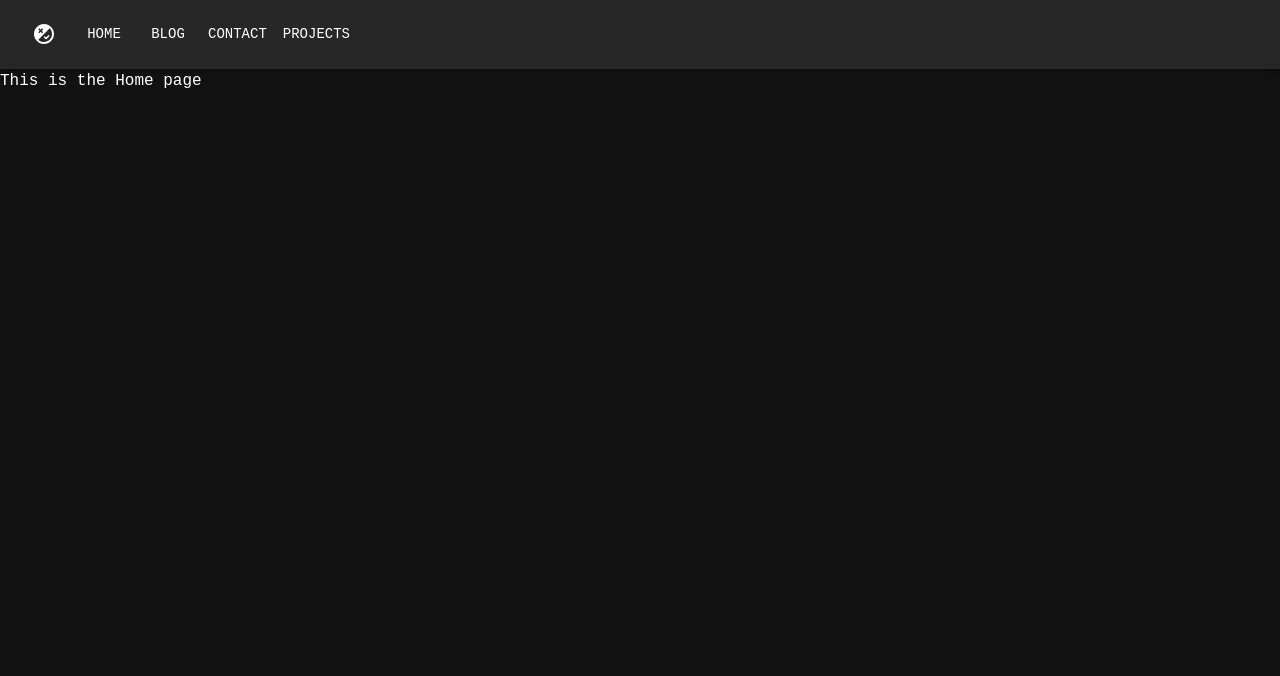
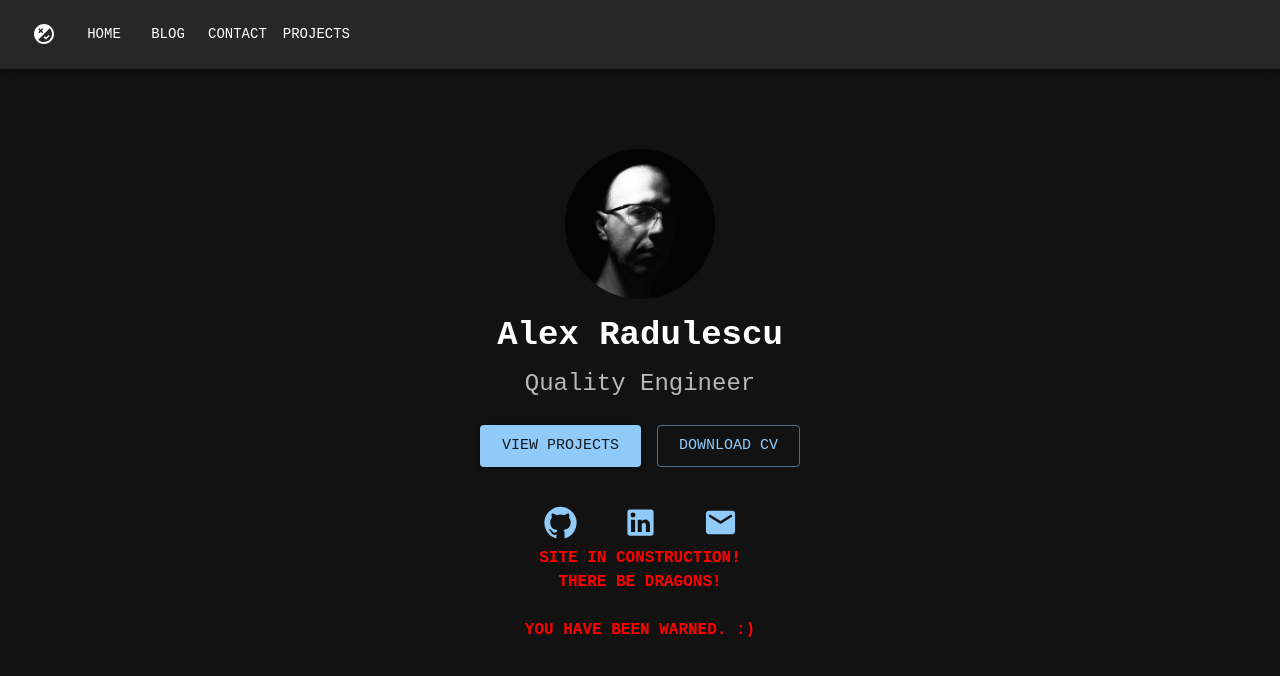
Before and after one commit to separatio/separatio.github.io, a React (Vite) app: page / in a window 1280 px wide. Shown: the top 676 px of the page. Built offline with nearby package versions, Linux system fonts and the light colour scheme.

Commit message:
feat: initial home page

```diff
--- a/src/App.tsx
+++ b/src/App.tsx
@@ -29,7 +29,7 @@ function App() {
       case 'Projects':
         return <ProjectsPage />
       default:
-        return <HomePage />
+        return <HomePage setCurrentPage={setCurrentPage} />
     }
   }
 
--- a/src/pages/Home.page.tsx
+++ b/src/pages/Home.page.tsx
@@ -1,9 +1,65 @@
-function HomePage() {
-  return (
-    <>
-      <div>This is the Home page</div>
-    </>
-  )
+import { Container, Typography, Button, Box, Stack, Avatar } from '@mui/material';
+import GitHubIcon from '@mui/icons-material/GitHub';
+import LinkedInIcon from '@mui/icons-material/LinkedIn';
+import { EmailRounded } from '@mui/icons-material';
+
+interface HomePageProps {
+  setCurrentPage: (page: string) => void;
 }
 
-export default HomePage
+export default function HomePage({ setCurrentPage }: HomePageProps) {
+  return (
+    <Container maxWidth="lg">
+      {/* Hero Section */}
+      <Box display="flex" flexDirection="column" alignItems="center" textAlign="center" py={10}>
+
+        {/* Profile Picture */}
+        <Avatar
+          src="src/assets/headshot.jpg"
+          alt="Alex Radulescu"
+          sx={{ width: 150, height: 150, mb: 2 }}
+        />
+
+        {/* Title and Subtitle */}
+        <Typography variant="h4" fontWeight="bold" gutterBottom>
+          Alex Radulescu
+        </Typography>
+        <Typography component='p' variant="h5" color="text.secondary" gutterBottom>
+          Quality Engineer
+        </Typography>
+
+        {/* Call to Actions */}
+        <Stack direction="row" spacing={2} mt={2}>
+          <Button variant="contained" color="primary" size="large" onClick={() => setCurrentPage('Projects')}>
+            View Projects
+          </Button>
+          <Button variant="outlined" color="primary" size="large" href="/path/to/cv.pdf" target="_blank">
+            Download CV
+          </Button>
+        </Stack>
+
+        {/* Social Links */}
+        <Stack direction="row" spacing={2} mt={4}>
+          <Button href="https://github.com/separatio" target="_blank">
+            <GitHubIcon fontSize="large" />
+          </Button>
+          <Button href="https://www.linkedin.com/in/separatio" target="_blank">
+            <LinkedInIcon fontSize="large" />
+          </Button>
+          <Button href="mailto:alex.radulescu@pm.me" target="_blank">
+            <EmailRounded fontSize="large" />
+          </Button>
+        </Stack>
+
+        <Typography component='h1' color='red' fontWeight='bold'>
+          SITE IN CONSTRUCTION!
+          <br />
+          THERE BE DRAGONS!
+          <br />
+          <br />
+          YOU HAVE BEEN WARNED. :)
+        </Typography>
+      </Box>
+    </Container>
+  );
+}
```
Also changed, not shown: src/assets/headshot.jpg (added).
